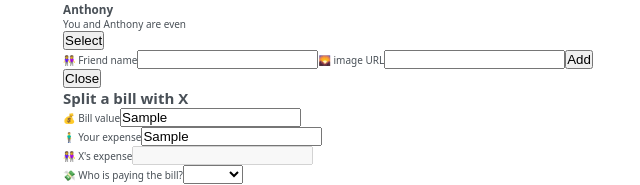
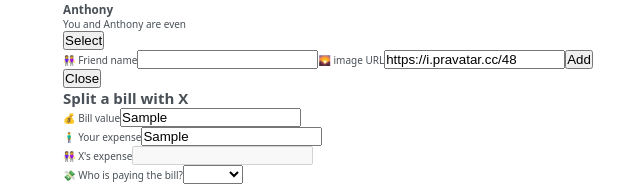
Before and after one commit to yukijina/eat-split-app, a React (Create React App) app: page / in a window 1280 px wide. Both pictures are taken after typing "Sample", "Sample" into the empty fields and a click on the button "Add Friend". Shown: the part 433-618 px from the top of the page, without its empty margins (312-952 px from the left). Built offline with nearby package versions, Linux system fonts and the light colour scheme; the HTML template or start-up script is replaced by a standard one.

Commit message:
creat a funciton to add friends from FormAddFriend

```diff
--- a/src/App.js
+++ b/src/App.js
@@ -27,21 +27,25 @@
 ];
 
 function App() {
-  const [currentFriend, setCurrentFriend] = useState({});
+  const [friends, setFriends] = useState(initialFriends);
   const [showAddFriend, setShowAddFriend] = useState(false);
 
   function handleShowFriend() {
     setShowAddFriend((show) => !show);
   }
 
+  function handleAddFriend(friend) {
+    setFriends((friends) => [...friends, friend]);
+
+    // Close form after adding a friend
+    setShowAddFriend(false);
+  }
+
   return (
     <div className='app'>
       <div className='sidebar'>
-        <FriendsList
-          friends={initialFriends}
-          setCurrentFriend={setCurrentFriend}
-        />
-        {showAddFriend && <FormAddFriend />}
+        <FriendsList friends={friends} />
+        {showAddFriend && <FormAddFriend onAddFriend={handleAddFriend} />}
         <Button onClick={handleShowFriend}>
           {showAddFriend ? 'Close' : 'Add Friend'}
         </Button>
@@ -51,4 +55,5 @@
   );
 }
 
+console.log(initialFriends);
 export default App;
--- a/src/components/FormAddFriend.js
+++ b/src/components/FormAddFriend.js
@@ -1,14 +1,49 @@
 import React from 'react';
 import Button from './Button';
+import { useState } from 'react';
 
-export default function FormAddFriend() {
+export default function FormAddFriend({ onAddFriend }) {
+  const [name, setName] = useState('');
+  const [image, setImage] = useState('https://i.pravatar.cc/48');
+
+  function handleSubmit(e) {
+    e.preventDefault();
+
+    if (!name || !image) return;
+
+    // Create a random Id
+    const id = crypto.randomUUID();
+
+    const newFriend = {
+      id,
+      name,
+      image: `${image}?=${id}`,
+      balance: 0,
+    };
+
+    // Clear the imputs
+    setName('');
+    setImage('https://i.pravatar.cc/48');
+
+    // Function
+    onAddFriend(newFriend);
+  }
+
   return (
-    <form className='form-add-friend'>
+    <form className='form-add-friend' onSubmit={handleSubmit}>
       <label>👭 Friend name</label>
-      <input type='text' />
+      <input
+        type='text'
+        value={name}
+        onChange={(e) => setName(e.target.value)}
+      />
 
       <label>🌄 image URL</label>
-      <input type='url' />
+      <input
+        type='url'
+        value={image}
+        onChange={(e) => setImage(e.target.value)}
+      />
       <Button>Add</Button>
     </form>
   );
```
